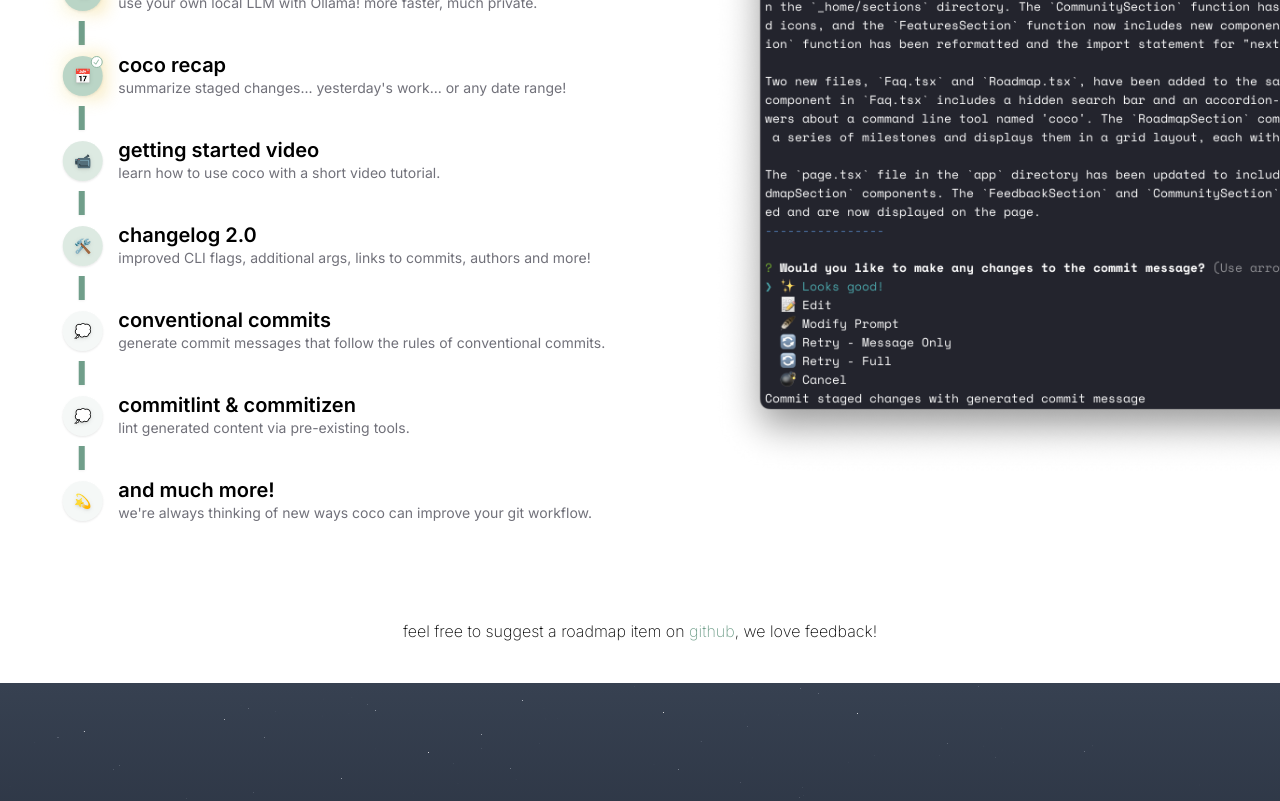
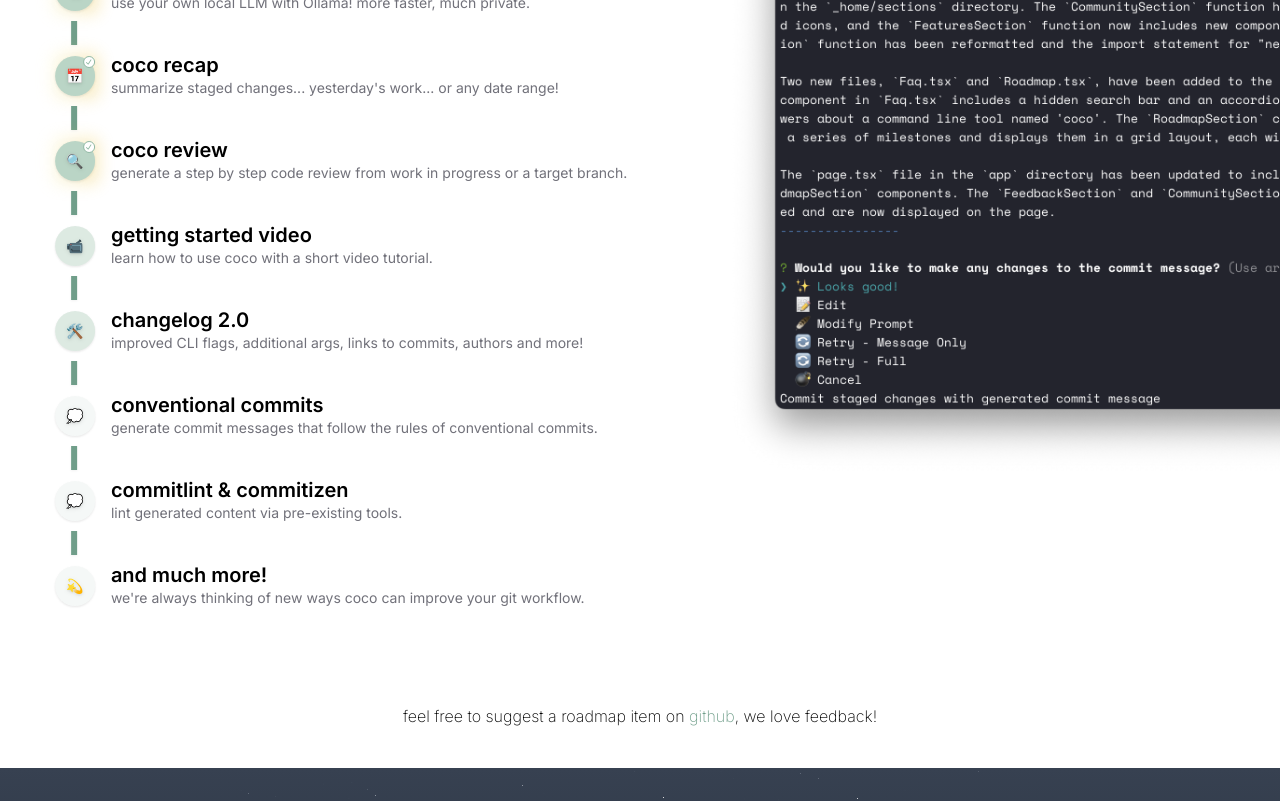
Before and after one commit to gfargo/git-co.co, a Next.js app: page / in a window 1280 px wide. Shown: the part 3280-4081 px from the top of the page. Built offline with nearby package versions, Linux system fonts and the light colour scheme.

Commit message:
Add 'coco review' to roadmap
Introduce a new entry 'coco review' in the roadmap with a detailed description and status marked as 'done'. This entry highlights the ability to generate a step-by-step code review from work in progress or a target branch, enhancing the project's review process.

```diff
--- a/src/app/_home/sections/Roadmap.tsx
+++ b/src/app/_home/sections/Roadmap.tsx
@@ -71,6 +71,12 @@
         "summarize staged changes... yesterday's work... or any date range!",
       icon: "📅",
       status: "done"
+    },
+    {
+      'title': 'coco review',
+      'description': 'generate a step by step code review from work in progress or a target branch.',
+      'status': 'done',
+      'icon': '🔍'
     },
     {
       title: "getting started video",
```
